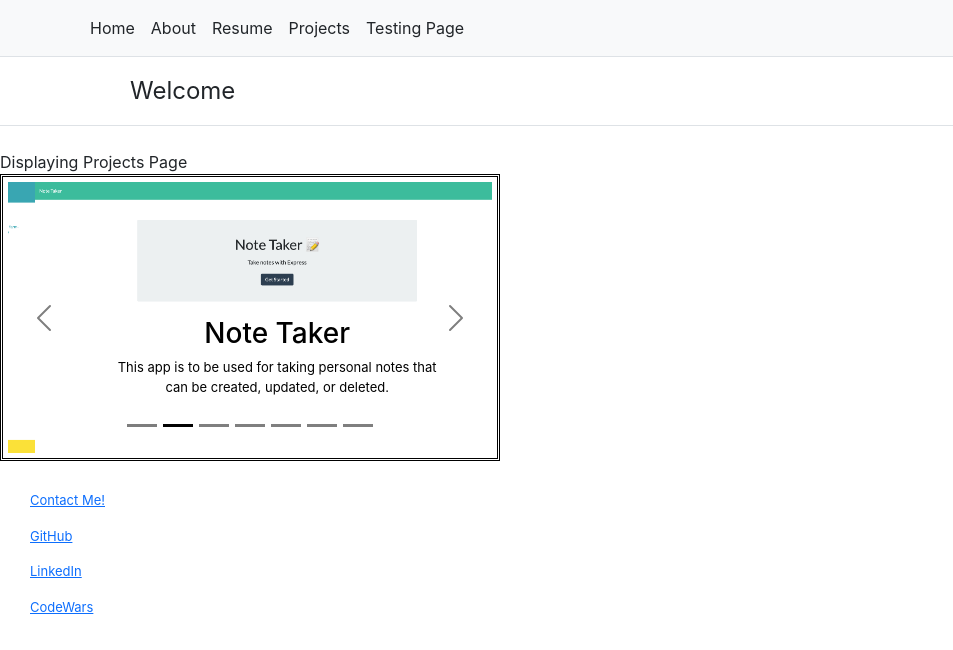
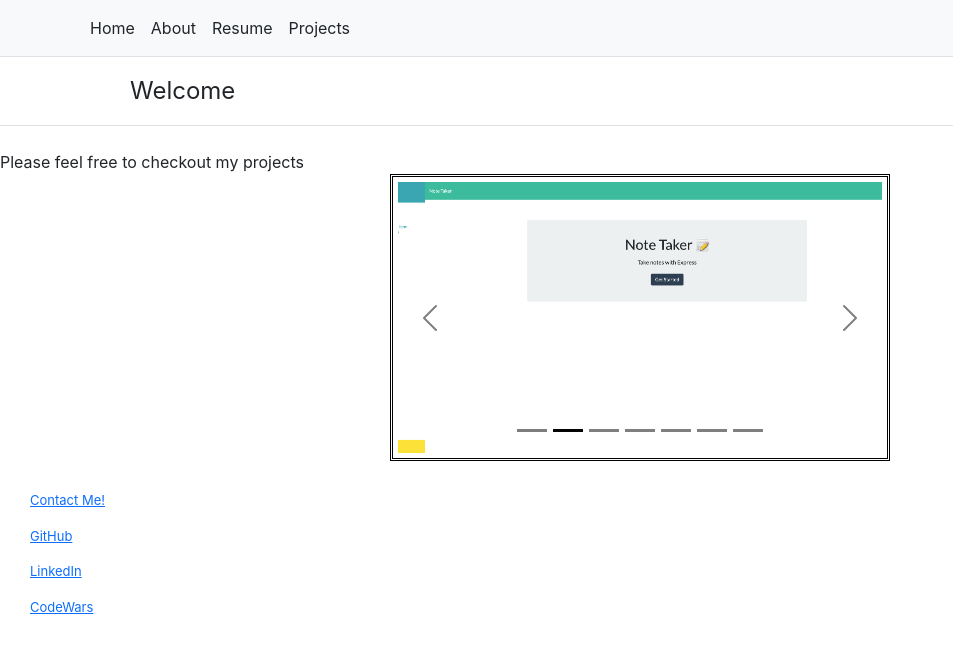
Before and after one commit to Lil-Chevy/react-web-page, a React (Create React App) app: page /Projects in a window 1280 px wide. Shown: the top 650 px of the page, without its empty margins (0-953 px from the left). Built offline with nearby package versions, Linux system fonts and the light colour scheme.

Commit message:
remove hard coded carousel, add dynamic rednering

```diff
--- a/src/components/Carousel/carousel.css
+++ b/src/components/Carousel/carousel.css
@@ -1,3 +1,9 @@
+.carousel-section {
+  display: flex;
+  justify-content: center;
+  align-items: center;
+}
+
 .carousel-container {
   width: 500px;
   height: auto;
@@ -6,7 +12,7 @@
   border-color: black;
 }
 
-.firstPhoto {
+.portfolio-photo {
   /* justify-content: center;  */
   width: 20vh;
   height: auto;
--- a/src/components/Carousel/index.js
+++ b/src/components/Carousel/index.js
@@ -1,5 +1,8 @@
-import React from "react";
+import React, { useState } from "react";
+// Css
 import Carousel from "react-bootstrap/Carousel";
+import "./carousel.css";
+// import from Portfolio Images from Assets Directory
 import PortfolioPhotoOne from "../../assets/Portfolio/0.png";
 import PortfolioPhotoTwo from "../../assets/Portfolio/1.png";
 import PortfolioPhotoThree from "../../assets/Portfolio/2.png";
@@ -8,117 +11,45 @@ import PortfolioPhotoFive from "../../assets/Portfolio/4.png";
 import PortfolioPhotoSix from "../../assets/Portfolio/5.png";
 import PortfolioPhotoSeven from "../../assets/Portfolio/6.png";
 
-import "./carousel.css";
-
-// carousel is for projects to rotate on Projects page
-// dynamic rendering for the future
+// carousel is for projects to rotate on Projects Page to dynamically render portfolio photos
 
 function CarouselComponent() {
+  let PortfolioList = [
+    PortfolioPhotoOne,
+    PortfolioPhotoTwo,
+    PortfolioPhotoThree,
+    PortfolioPhotoFour,
+    PortfolioPhotoFive,
+    PortfolioPhotoSix,
+    PortfolioPhotoSeven,
+  ];
+
+  // set state
+  const [index, setIndex] = useState(0);
+
+  //  handle select
+
+  const handleSelect = (selectIndex, e) => {
+    setIndex(selectIndex);
+  };
+
   return (
-    <section className="carousel-container">
-      <Carousel variant="dark">
-        {/* Slide One Run Buddy*/}
-        <Carousel.Item>
-          <img
-            className="d-block w-100 firstPhoto"
-            src={PortfolioPhotoOne}
-            alt="slide One of first project"
-          />
-          <Carousel.Caption>
-            <h3>Run Buddy</h3>
-            <p> Run Buddy is a website that offers fitness training services</p>
-          </Carousel.Caption>
-        </Carousel.Item>
-        {/* slide Two Note Taker*/}
-        <Carousel.Item>
-          <img
-            className="d-block w-100 firstPhoto"
-            src={PortfolioPhotoTwo}
-            alt="slide Two of Second project"
-          />
-          <Carousel.Caption>
-            <h3>Note Taker</h3>
-            <p>
-              This app is to be used for taking personal notes that can be
-              created, updated, or deleted.
-            </p>
-          </Carousel.Caption>
-        </Carousel.Item>
-        {/* Slide Three ReadMe.md Generator*/}
-        <Carousel.Item>
-          <img
-            className="d-block w-100 firstPhoto"
-            src={PortfolioPhotoThree}
-            alt="slide Three of third project"
-          />
-          <Carousel.Caption>
-            <h3>ReadMe.md Generator</h3>
-            <p>
-              given answers to a list of questions, the application will produce
-              a ReadMe.md
-            </p>
-          </Carousel.Caption>
-        </Carousel.Item>
-        {/* slide four Work Day Scheduler*/}
-        <Carousel.Item>
-          <img
-            className="d-block w-100 firstPhoto"
-            src={PortfolioPhotoFour}
-            alt="slide Four of fourth project"
-          />
-          <Carousel.Caption>
-            <h3>Work Day Scheduler</h3>
-            <p>
-              A work day planner to help with the users' needs of scheduling.
-              Persistent data will be saved to the user's local storage for call
-              back later on.
-            </p>
-          </Carousel.Caption>
-        </Carousel.Item>
-        {/* Slide five Robot Gladiators */}
-        <Carousel.Item>
-          <img
-            className="d-block w-100 firstPhoto"
-            src={PortfolioPhotoFive}
-            alt="slide Five of fifth project"
-          />
-          <Carousel.Caption>
-            <h3>Robot Gladiators</h3>
-            <p>helps clients enjoy their spare time fighting robots.</p>
-          </Carousel.Caption>
-        </Carousel.Item>
-        {/* Slide six BugBash!*/}
-        <Carousel.Item>
-          <img
-            className="d-block w-100 firstPhoto"
-            src={PortfolioPhotoSix}
-            alt="slide Six of Sixth project"
-          />
-          <Carousel.Caption>
-            <h3>BugBash!</h3>
-            <p>
-              This application is a collaborative project using front-end and
-              back-end technologies to create a community for new developers to
-              share and fix their coding bugs.
-            </p>
-          </Carousel.Caption>
-        </Carousel.Item>
-        {/* Slide seven SiteSeer*/}
-        <Carousel.Item>
-          <img
-            className="d-block w-100 firstPhoto"
-            src={PortfolioPhotoSeven}
-            alt="slide seven of seven project"
-          />
-          <Carousel.Caption>
-            <h3>SiteSeer</h3>
-            <p>
-              This application is a collaborative project using front-end and
-              back-end technologies to create a community for Campers to find
-              and reserve privately listed campsites.
-            </p>
-          </Carousel.Caption>
-        </Carousel.Item>
+    <section className="carousel-section">
+      <Carousel
+        variant="dark"
+        activeIndex={index}
+        onSelect={handleSelect}
+        className="carousel-container"
+      >
+        {PortfolioList.map((PortfolioList, i) => (
+          <Carousel.Item key={i}>
+            <img
+              className="d-block w-100 portfolio-photo "
+              src={PortfolioList}
+              alt={`Slide ${i}`}
+            />
+          </Carousel.Item>
+        ))}
       </Carousel>
     </section>
   );
--- a/src/components/Header/index.js
+++ b/src/components/Header/index.js
@@ -34,11 +34,6 @@ function Header() {
                 Projects
               </a>
             </li>
-            <li className="nav-item">
-              <a href="/testingpage" className="nav-link link-dark px-2">
-                Testing Page
-              </a>
-            </li>
           </ul>
         </div>
       </nav>
--- a/src/components/Projects/index.js
+++ b/src/components/Projects/index.js
@@ -5,7 +5,7 @@ import "./projects.css";
 function Projects() {
   return (
     <section>
-      <div>Displaying Projects Page</div>
+      <div>Please feel free to checkout my projects</div>
       <CarouselComponent />
     </section>
   );
```
